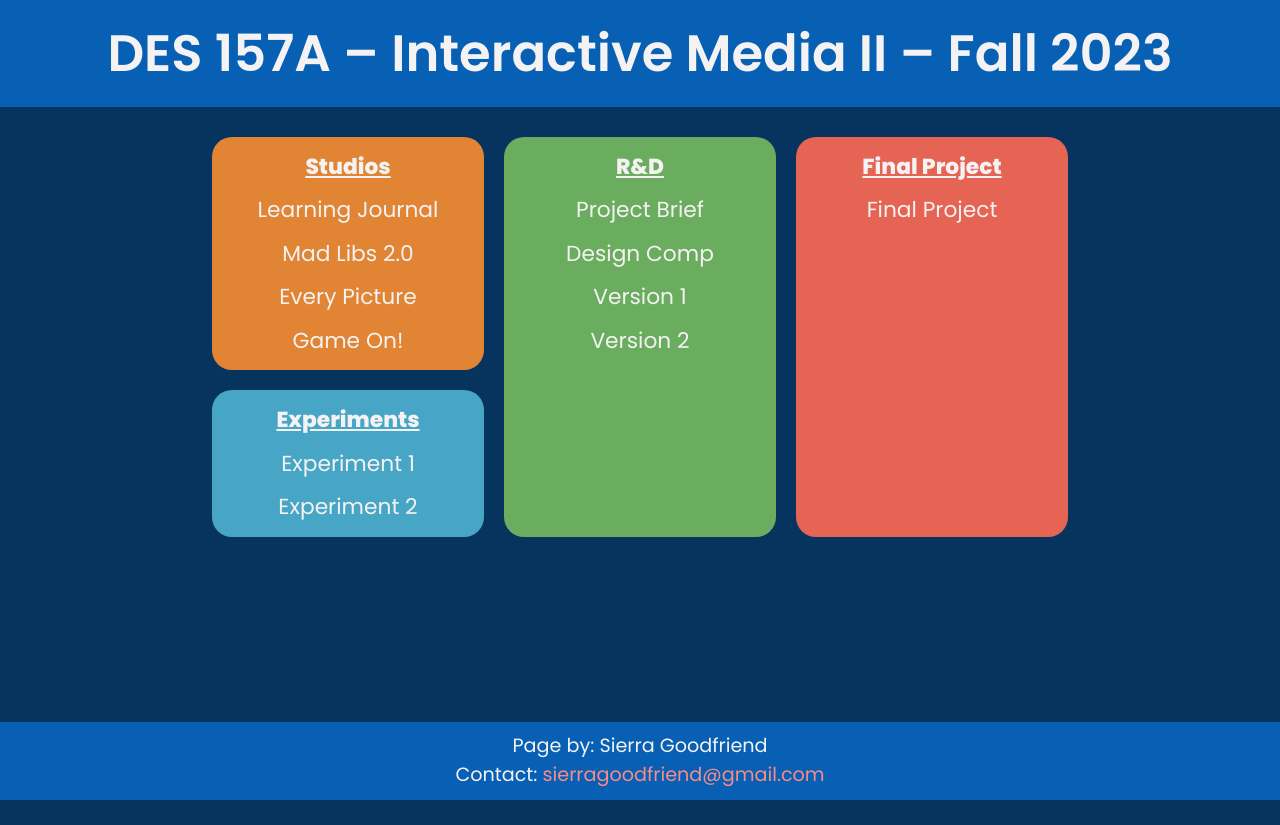
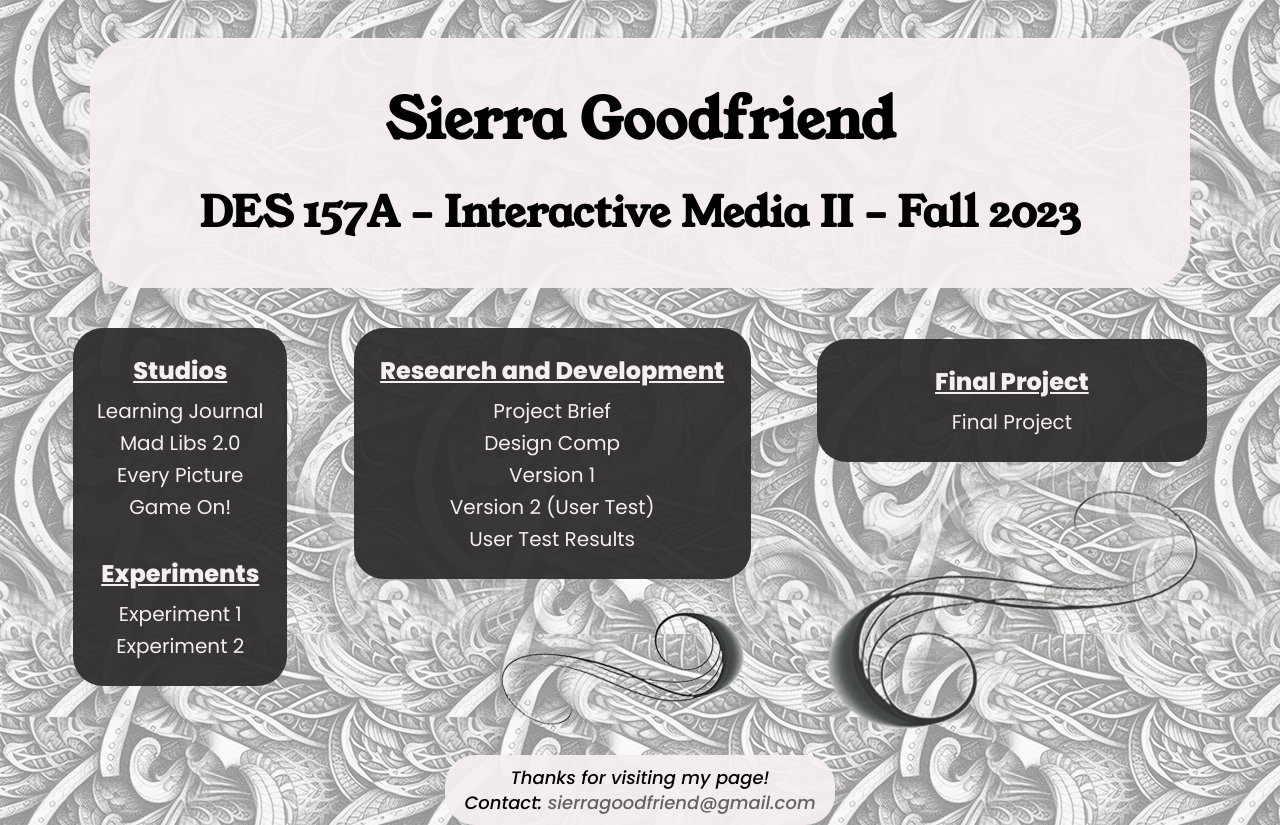
Before and after one commit to sierragoodfriend/des157a-old, a plain HTML site: page index.html in a window 1280 px wide. Before the commit the page ends 800 px from the top, so only its background shows below. Drawn offline with nearby package versions, Linux system fonts and the light colour scheme.

Commit message:
recreated portal page

```diff
--- a/index.html
+++ b/index.html
@@ -2,83 +2,79 @@
 <html lang="en">
 <head>
     <meta charset="UTF-8">
+    <meta name="viewport" content="width=device-width, initial-scale=1.0">
     <link rel="preconnect" href="https://fonts.googleapis.com">
     <link rel="preconnect" href="https://fonts.gstatic.com" crossorigin>
-    <link rel="preconnect" href="https://fonts.googleapis.com">
-    <link rel="preconnect" href="https://fonts.gstatic.com" crossorigin>
-    <link href="https://fonts.googleapis.com/css2?family=Poppins:wght@400;600;800&display=swap" rel="stylesheet">
-    <meta name="viewport" content="width=device-width, initial-scale=1.0">
+    <link href="https://fonts.googleapis.com/css2?family=Poppins:ital,wght@0,400;0,800;1,500&family=Young+Serif&display=swap" rel="stylesheet">
     <link href="https://cdnjs.cloudflare.com/ajax/libs/normalize/8.0.1/normalize.min.css" rel="stylesheet">
     <link rel="stylesheet" href="stylesheet.css">
-    <title>DES 157A Portal Page</title>
+    <title>Portal Page</title>
 </head>
 <body>
 
-    <header>
-        <h1>
-            DES 157A – Interactive Media II – Fall 2023
-        </h1>
-    </header>
+    <div id="banner">
 
-    <div id="centeringContainer">
-        <!-- groups all boxes and keeps them in the middle of the screen -->
-        <div id="rdFlex">
-            <!-- puts r&d box next to the studios and experiments box -->
-            <div id="leftColumnFlex">
-                <!-- captures studios and experiments together and puts them into a collumn -->
-                <div id="studiosContainer">
-                    <p class="boldTitles">
-                        Studios
-                    </p>
+        <h1>Sierra Goodfriend</h1>
+        <h2>DES 157A – Interactive Media II – Fall 2023</h2>
 
-                    <p>
-                        Learning Journal <br>
-                        Mad Libs 2.0 <br>
-                        Every Picture <br>
-                        Game On! <br>
-                    </p>
     </div>
 
-                <div id="experimentsContainer">
-                    <p class="boldTitles">
-                        Experiments
-                    </p>
+    <main>
 
-                    <p>
-                        Experiment 1 <br>
-                        Experiment 2<br>
-                    </p>
-                </div>
+        <div id="leftColumn">
+            <h2 class="sectionNames">Studios</h2>
+                <nav>
+                    <ul>
+                        <li>Learning Journal</li>
+                        <li>Mad Libs 2.0</li>
+                        <li>Every Picture</li>
+                        <li>Game On!</li>
+                    </ul>
+                </nav> <br>
+            <h2 class="sectionNames">Experiments</h2>
+                <nav>
+                    <ul>
+                        <li>Experiment 1</li>
+                        <li>Experiment 2</li>
+                    </ul>
+                </nav>
         </div>
 
-            <div id="rdContainer">
-                <p class="boldTitles">
-                    R&D
-                </p>
-
-                <p>
-                    Project Brief <br>
-                    Design Comp <br>
-                    Version 1 <br>
-                    Version 2 <br>
-                </p>
+        <div> <!-- this div holds together middle column (r&d) and the swirl picture so the swirl can go underneath -->
+            <div id="middleColumn">
+                <h2 class="sectionNames">Research and Development</h2>
+                    <nav>
+                        <ul>
+                            <li>Project Brief</li>
+                            <li>Design Comp</li>
+                            <li>Version 1</li>
+                            <li>Version 2 (User Test)</li>
+                            <li>User Test Results</li>
+                        </ul>
+                    </nav>
+            </div>
+            <img id="swirl" src="/images/smallerswirl.png" alt="Swirl">
         </div>
 
-            <div id="finalContainer">
-                <p class="boldTitles">
-                    Final Project
-                </p>
-
-                <p>
-                    Final Project
-                </p>
+        <div> <!-- this div holds together right column (final project) and the swirl picture so the swirl can go underneath -->
+            <div id="rightColumn">
+                <h2 class="sectionNames">Final Project</h2>
+                    <nav>
+                        <ul>
+                            <li>Final Project</li>
+                        </ul>
+                    </nav>
             </div>
-        </div>
+            <img id="swirl" src="/images/swirl.png" alt="Swirl">
         </div>
 
-    <footer class="footerStyling">
-        Page by: Sierra Goodfriend <br>
-        Contact: <a href="mailto:&#115;&#105;&#101;&#114;&#114;&#097;&#103;&#111;&#111;&#100;&#102;&#114;&#105;&#101;&#110;&#100;&#064;&#103;&#109;&#097;&#105;&#108;&#046;&#099;&#111;&#109;">&#115;&#105;&#101;&#114;&#114;&#097;&#103;&#111;&#111;&#100;&#102;&#114;&#105;&#101;&#110;&#100;&#064;&#103;&#109;&#097;&#105;&#108;&#046;&#099;&#111;&#109;</a>
+    </main>
+
+    <footer>
+        <p>Thanks for visiting my page! <br>Contact: <a href="mailto:&#115;&#105;&#101;&#114;&#114;&#097;&#103;&#111;&#111;&#100;&#102;&#114;&#105;&#101;&#110;&#100;&#064;&#103;&#109;&#097;&#105;&#108;&#046;&#099;&#111;&#109;">&#115;&#105;&#101;&#114;&#114;&#097;&#103;&#111;&#111;&#100;&#102;&#114;&#105;&#101;&#110;&#100;&#064;&#103;&#109;&#097;&#105;&#108;&#046;&#099;&#111;&#109;</a></p>
     </footer>
+
+
+
 </body>
 </html>
--- a/stylesheet.css
+++ b/stylesheet.css
@@ -1,204 +1,84 @@
 * {
-    margin: 0;
+    margin: auto;
     padding: 0;
+    text-align: center;
 }
 
 body {
-    background-color: #07345f;
-    color: rgb(244, 242, 242);
-    line-height: 60px;
-    overflow-y: auto;
+    background-image: url(images/backgroundimage.jpg);
+    background-attachment: fixed;
+}
+
+#banner {
+    width: 1100px;
+    height: 250px;
+    margin: auto;
+    background-color: rgb(246, 239, 239, 0.95);
+    color: black;
+    border-radius: 45px;
+    font-family: 'Young Serif', serif;
+    font-size: 28px;
 }
 
 h1 {
-    font-family: 'Poppins', sans-serif;
-    font-weight: 600;
-    font-size: 34px;
-    text-align: center;
-    background-color: #0760b4;
-    line-height: 1.3;
-    padding: 20px;
-    margin: 0;
+    padding: 50px 0px 0px 0px; /* "Sierra Goodfriend" lower inside the banner */
 }
 
-.boldTitles {
-    font-size: 3vw;
-    font-weight: 800;
-    text-align: center;
-    text-decoration: underline;
+main {
+    display: flex;
+    max-width: 1200px;
+    font-size: 20px;
 }
 
-
-#studiosContainer, #experimentsContainer, #rdContainer, #finalContainer {
-    line-height: 35px;
-    text-align: center;
-    font-size: 3vw;
+#leftColumn, #middleColumn, #rightColumn {
     font-family: 'Poppins', sans-serif;
-    font-weight: 400;
-    border-radius: 20px;
-    margin: 5px;
-    padding: 5vw;
-    width: 20vw;
-    transition: 0.3s ease-in-out;
+    line-height: 1.6;
+    background-color: rgba(48, 46, 46, 0.95);
+    color: rgb(246, 239, 239);
+    padding: 24px;
+    border-radius: 30px;
+    margin-top: 40px;
+    transition: 0.35s ease-in-out;
 }
 
-#studiosContainer {
-    background-color: rgb(225, 132, 51);
+#leftColumn:hover, #middleColumn:hover, #rightColumn:hover {
+    background-color: rgb(246, 239, 239, 0.95);
+    color: rgba(48, 46, 46);
 }
 
-#studiosContainer:hover {
-    background-color: rgb(244, 242, 242);
-    color: rgb(225, 132, 51);
-    font-weight: 600;
+.sectionNames {
+    text-decoration: underline;
+    font-size: 24px;
+    margin-bottom: 5px;
 }
 
-#experimentsContainer {
-    background-color: rgb(71, 166, 197);
+nav ul li {
+    list-style-type: none;
+    text-align: center;
+    margin: 0;
+    transition: 0.1s ease-in-out;
 }
 
-#experimentsContainer:hover {
-    background-color: rgb(244, 242, 242);
-    color: rgb(71, 166, 197);
-    font-weight: 600;
+nav ul li:hover {
+    color: red;
+    font-weight: 500;
+    font-style: italic;
 }
 
-#rdContainer {
-    background-color: rgb(107, 173, 95);
-}
-
-#rdContainer:hover {
-    background-color: rgb(244, 242, 242);
-    color: rgb(107, 173, 95);
-    font-weight: 600;
-}
-
-#finalContainer {
-    background-color: rgb(229, 100, 83);
-}
-
-#finalContainer:hover {
-    background-color: rgb(244, 242, 242);
-    color: rgb(229, 100, 83);
-    font-weight: 600;
-}
-
-#rdFlex {
-    display: flex;
-}
-
-#leftColumnFlex {
-    display: flex;
-    flex-direction: column;
-}
-
-#centeringContainer {
-    display: flex;
-    justify-content: center;
-    align-items: center;
-    padding: 40px 0px 0px 0px;
-}
-
-.footerStyling {
-    line-height: 1.5;
-    text-align: center;
-    font-size: 3vw;
+footer {
+    width: 370px;
+    height: 50px;
+    border-radius: 30px;
+    padding: 10px;
+    background-color: rgb(246, 239, 239, 0.95);
     font-family: 'Poppins', sans-serif;
-    font-weight: 400;
-    padding: 10px 0px 10px 0px;
-    background-color:  #0760b4;
-    position: fixed;
-    bottom: 0;
-    width: 100%;
+    font-size: 18px;
+    font-weight: 500;
+    font-style: italic;
+    line-height: 1.4;
 }
 
 a {
     text-decoration: none;
-    color: rgb(249, 138, 138);
+    color: rgb(100, 98, 98);
 }
-
-@media (max-width: 480px) {
-h1 {
-    font-size: 24px;
-    line-height: 1.5;
-}
-
-#studiosContainer, #experimentsContainer, #rdContainer, #finalContainer {
-    font-size: 12px;
-    padding: 10px;
-}
-}
-
-
-@media (min-width: 700px) {
-    h1 {
-        font-size: 4vw;
-        padding: 20px 10px 20px 10px;
-    }
-
-    #studiosContainer, #experimentsContainer, #rdContainer, #finalContainer {
-        line-height: 2;
-        padding: 20px;
-        margin: 20px;
-        font-size: 2vw;
-    }
-
-    .footerStyling {
-        font-size: 2vw;
-    }
-}
-
-
-@media (min-width: 850px) {
-    #centeringContainer {
-        padding: 20px 0px 0px 0px;
-    }
-}
-
-@media (min-width: 950px) {
-    h1 {
-        font-size: 4vw;
-    }
-
-    .boldTitles {
-        font-size: 2vw;
-    }
-
-    #studiosContainer, #experimentsContainer, #rdContainer, #finalContainer {
-        font-size: 2vw;
-    }
-
-    .footerStyling {
-        font-size: 1.5vw;
-    }
-}
-
-@media (min-width: 1080px) {
-    h1 {
-        font-size: 4vw;
-    }
-
-    .boldTitles {
-        font-size: 1.7vw;
-    }
-
-    #studiosContainer, #experimentsContainer, #rdContainer, #finalContainer {
-        font-size: 1.7vw;
-        padding: 8px;
-        margin: 10px;
-    }
-
-    .footerStyling {
-        font-size: 1.5vw;
-    }
-}
-
-@media (max-height: 800px) {
-    body {
-      height: 800px; /* Set a maximum height in pixels */
-    }
-  }
-
-/* @media (max-width: 1200px) {
-    body {
-      width: 1200px;
-    } */
```
Also changed, not shown: images/backgroundimage.jpg (added), images/smallerswirl.png (added), images/swirl.png (added), 2 other files. Lines whose indentation alone changed are shown as unchanged.
